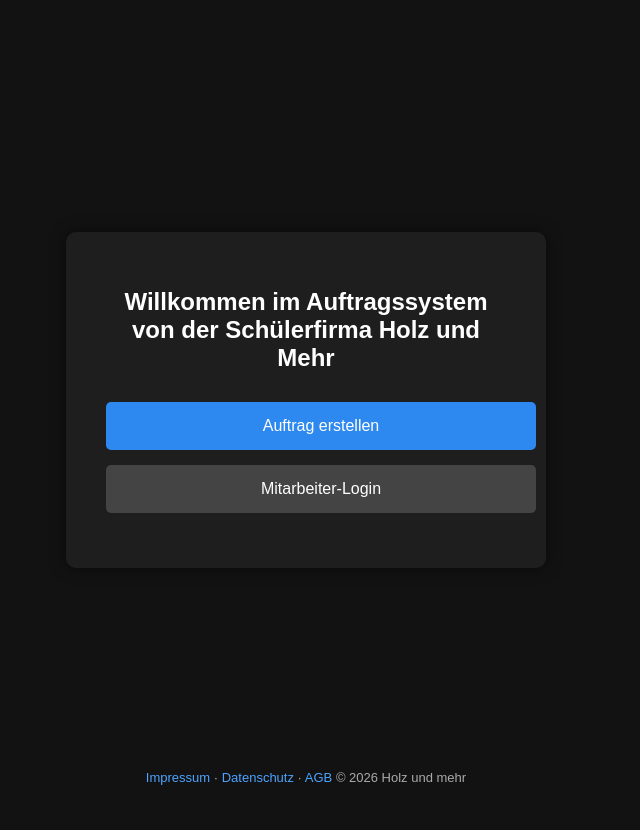
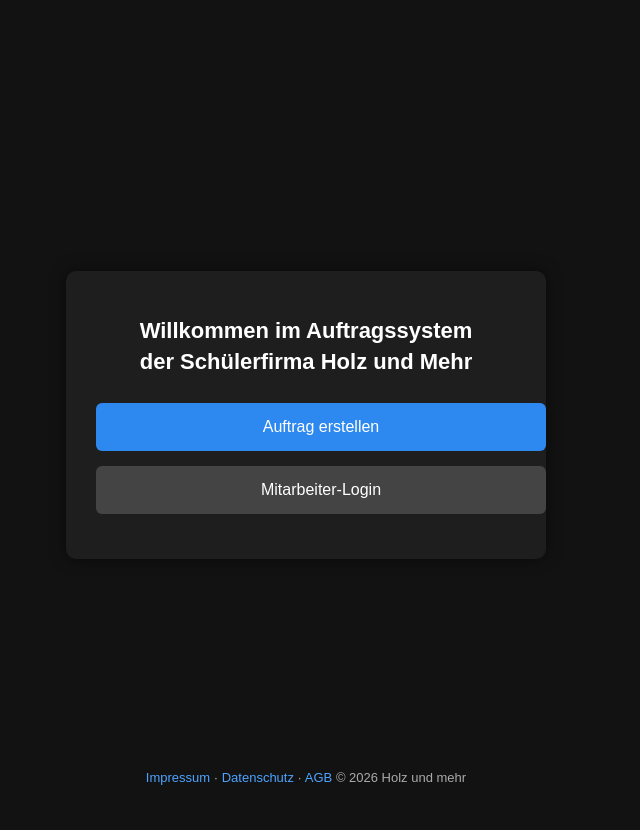
Before and after one commit to christian-stahmer/Holz-und-Mehr, a PHP site: page / in a window 1280 px wide. Shown: the whole page, without its empty margins (334-974 px from the left). Before the commit the page ends 785 px from the top, so only its background shows below. Run offline with PHP 8.4, Linux system fonts and the light colour scheme.

Commit message:
Initial commit

```diff
--- a/customer.php
+++ b/customer.php
@@ -1,5 +1,5 @@
 <?php
-require __DIR__ . '/includes/footer.php';
+
  require __DIR__ . '/includes/header.php';
 if ($_SERVER['REQUEST_METHOD'] === 'POST') {
 
@@ -42,3 +42,6 @@ if ($_SERVER['REQUEST_METHOD'] === 'POST') {
 <input type="file" name="file">
 <button>Senden</button>
 </form>
+<?php
+require __DIR__ . '/includes/footer.php';
+?>
--- a/dashboard.php
+++ b/dashboard.php
@@ -1,9 +1,12 @@
 <?php
 session_start(); if(!isset($_SESSION['u'])) header("Location: login.php");
-require __DIR__ . '/includes/footer.php';
+
  require __DIR__ . '/includes/header.php';
 ?>
 <link rel="stylesheet" href="assets/css/style.css">
 <h2>Dashboard (<?= $_SESSION['u']['role']?>)</h2>
 <a href="orders.php">Aufträge</a> |
 <a href="logout.php">Logout</a>
+<?php
+require __DIR__ . '/includes/footer.php';
+?>
--- a/includes/test.php
+++ /dev/null
@@ -1,5 +0,0 @@
-
-<header>
-        <link rel="icon" href="favicon.ico">
-
-</header>
--- a/index.php
+++ b/index.php
@@ -1,15 +1,16 @@
-<?php
-require __DIR__ . '/includes/footer.php';
-require __DIR__ . '/includes/test.php';
-
-?>
 <!DOCTYPE html>
 <html lang="de">
 <head>
-    <link rel="icon" type="image/png" href="logo/logo.png">
-
     <meta charset="UTF-8">
     <title>Auftragssystem – Start</title>
+
+    <!-- WICHTIG für Handy -->
+    <meta name="viewport" content="width=device-width, initial-scale=1.0">
+
+   <?php
+require __DIR__ . '/includes/header.php';
+?>
+
     <style>
         body {
             margin: 0;
@@ -19,21 +20,24 @@ require __DIR__ . '/includes/test.php';
             display: flex;
             justify-content: center;
             align-items: center;
-            height: 100vh;
+            min-height: 100vh;
+            padding: 15px;
         }
 
         .container {
             background: #1e1e1e;
-            padding: 40px;
+            padding: 30px;
             border-radius: 10px;
-            width: 400px;
+            width: 100%;
+            max-width: 420px;
             text-align: center;
             box-shadow: 0 0 15px rgba(0,0,0,0.5);
         }
 
         h1 {
-            margin-bottom: 30px;
-            font-size: 24px;
+            margin-bottom: 25px;
+            font-size: 22px;
+            line-height: 1.4;
         }
 
         .btn {
@@ -45,7 +49,7 @@ require __DIR__ . '/includes/test.php';
             color: #fff;
             background: #2d89ef;
             border: none;
-            border-radius: 5px;
+            border-radius: 6px;
             cursor: pointer;
             text-decoration: none;
         }
@@ -62,24 +66,30 @@ require __DIR__ . '/includes/test.php';
             background: #666;
         }
 
-
+        /* Handy-Optimierung */
+        @media (max-width: 480px) {
+            h1 {
+                font-size: 18px;
+            }
+            .btn {
+                font-size: 15px;
+                padding: 14px;
+            }
+        }
     </style>
 </head>
 <body>
 
 <div class="container">
-    <h1>Willkommen im Auftragssystem von der Schülerfirma Holz und Mehr</h1>
+    <h1>Willkommen im Auftragssystem<br>der Schülerfirma Holz und Mehr</h1>
 
-    <a href="customer.php" class="btn">
-        Auftrag erstellen
-    </a>
+    <a href="customer.php" class="btn">Auftrag erstellen</a>
+    <a href="login.php" class="btn secondary">Mitarbeiter-Login</a>
+</div>
 
-    <a href="login.php" class="btn secondary">
-        Mitarbeiter-Login
-    </a>
-
-
-</div>
+<?php
+require __DIR__ . '/includes/footer.php';
+?>
 
 </body>
 </html>
--- a/login.php
+++ b/login.php
@@ -1,6 +1,6 @@
 <?php
 session_start(); require 'db.php';
-require __DIR__ . '/includes/footer.php';
+
  require __DIR__ . '/includes/header.php';
 
 if($_POST){
@@ -20,3 +20,6 @@ if($_POST){
 <input name="pass" type="password" placeholder="Passwort">
 <button>Login</button>
 </form>
+<?php
+require __DIR__ . '/includes/footer.php';
+?>
--- a/recht/agb.php
+++ b/recht/agb.php
@@ -1,3 +1,4 @@
+
 <!DOCTYPE html>
 <html lang="de">
 <head>
@@ -7,6 +8,7 @@
 body{background:#121212;color:#fff;font-family:Arial;padding:40px;}
 h1,h2{color:#2d89ef;}
 </style>
+<link rel="icon" href="/logo/favicon.ico">
 </head>
 <body>
 
--- a/recht/datenschutz.php
+++ b/recht/datenschutz.php
@@ -7,6 +7,7 @@
 body{background:#121212;color:#fff;font-family:Arial;padding:40px;}
 h1,h2{color:#2d89ef;}
 </style>
+<link rel="icon" href="/logo/favicon.ico">
 </head>
 <body>
 
--- a/recht/impressum.php
+++ b/recht/impressum.php
@@ -8,6 +8,7 @@ body{background:#121212;color:#fff;font-family:Arial;padding:40px;}
 h1{color:#2d89ef;}
 a{color:#2d89ef;}
 </style>
+<link rel="icon" href="/logo/favicon.ico">
 </head>
 <body>
 
```
Also changed, not shown: orders.php (+8 -1 lines), user_create.php (+8 -2 lines), README.txt (deleted).
